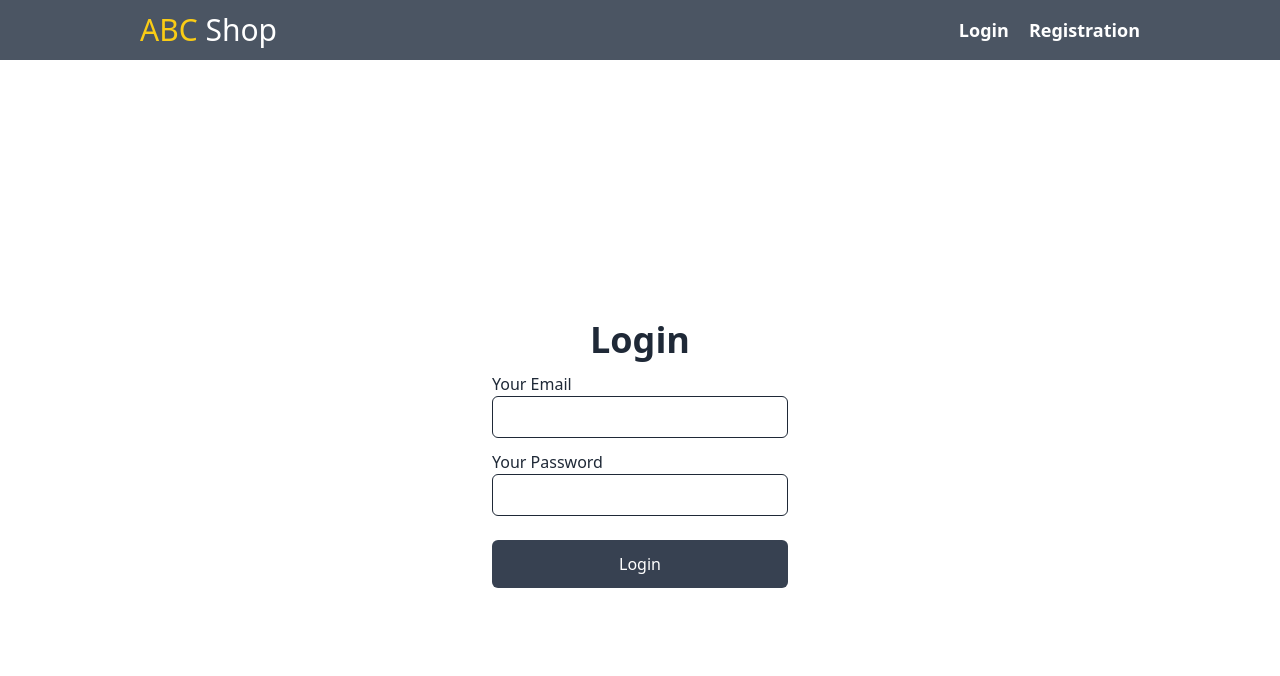
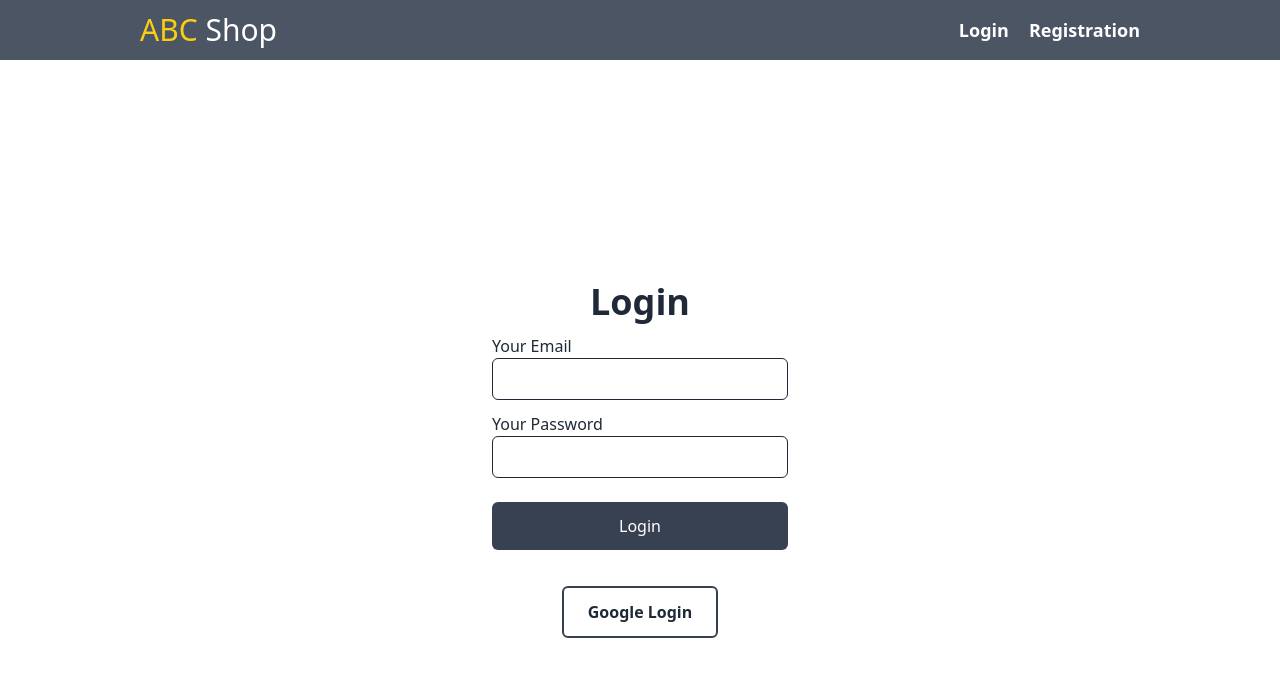
Before and after one commit to sadekcric/scic-job-task-2-client, a React (Vite) app: page / in a window 1280 px wide. Shown: the top 676 px of the page. Built offline with nearby package versions, Linux system fonts and the light colour scheme; no server answers.

Commit message:
google Login Successful

```diff
--- a/src/component/AuthProvider/AuthProvider.jsx
+++ b/src/component/AuthProvider/AuthProvider.jsx
@@ -1,5 +1,12 @@
 import { createContext, useEffect, useState } from "react";
-import { createUserWithEmailAndPassword, onAuthStateChanged, signInWithEmailAndPassword, signOut } from "firebase/auth";
+import {
+  createUserWithEmailAndPassword,
+  GoogleAuthProvider,
+  onAuthStateChanged,
+  signInWithEmailAndPassword,
+  signInWithPopup,
+  signOut,
+} from "firebase/auth";
 import auth from "../../firebase/firebase.config";
 import Swal from "sweetalert2";
 
@@ -29,6 +36,12 @@ const AuthProvider = ({ children }) => {
     });
   };
 
+  const googleLogin = new GoogleAuthProvider();
+
+  const googleAuth = () => {
+    return signInWithPopup(auth, googleLogin);
+  };
+
   useEffect(() => {
     const unSubscribe = onAuthStateChanged(auth, (currentUser) => {
       setUser(currentUser);
@@ -38,7 +51,7 @@ const AuthProvider = ({ children }) => {
     return () => unSubscribe();
   }, []);
 
-  const info = { firebaseRegister, firebaseLogin, loader, user, logOut };
+  const info = { firebaseRegister, firebaseLogin, loader, user, logOut, googleAuth };
   return <AuthContext.Provider value={info}>{children}</AuthContext.Provider>;
 };
 
--- a/src/component/Navbar/Login.jsx
+++ b/src/component/Navbar/Login.jsx
@@ -4,12 +4,31 @@ import Swal from "sweetalert2";
 import { useNavigate } from "react-router-dom";
 
 const Login = () => {
-  const { firebaseLogin, user } = useContext(AuthContext);
+  const { firebaseLogin, user, googleAuth } = useContext(AuthContext);
   const navigate = useNavigate();
 
   if (user) {
     return navigate("/products");
   }
+
+  const handleGoogleLogin = () => {
+    googleAuth()
+      .then(() => {
+        Swal.fire({
+          icon: "success",
+          title: "Login",
+          text: "Login Successful",
+        });
+      })
+      .catch((err) => {
+        Swal.fire({
+          icon: "error",
+          title: "Oops...",
+          text: err.message,
+        });
+      });
+  };
+
   const handleLogin = (e) => {
     e.preventDefault();
 
@@ -51,6 +70,12 @@ const Login = () => {
           Login
         </button>
       </form>
+
+      <div className="mt-6">
+        <button onClick={handleGoogleLogin} className="border-2 border-gray-700 px-6 py-3 rounded-md font-semibold">
+          Google Login
+        </button>
+      </div>
     </div>
   );
 };
```
